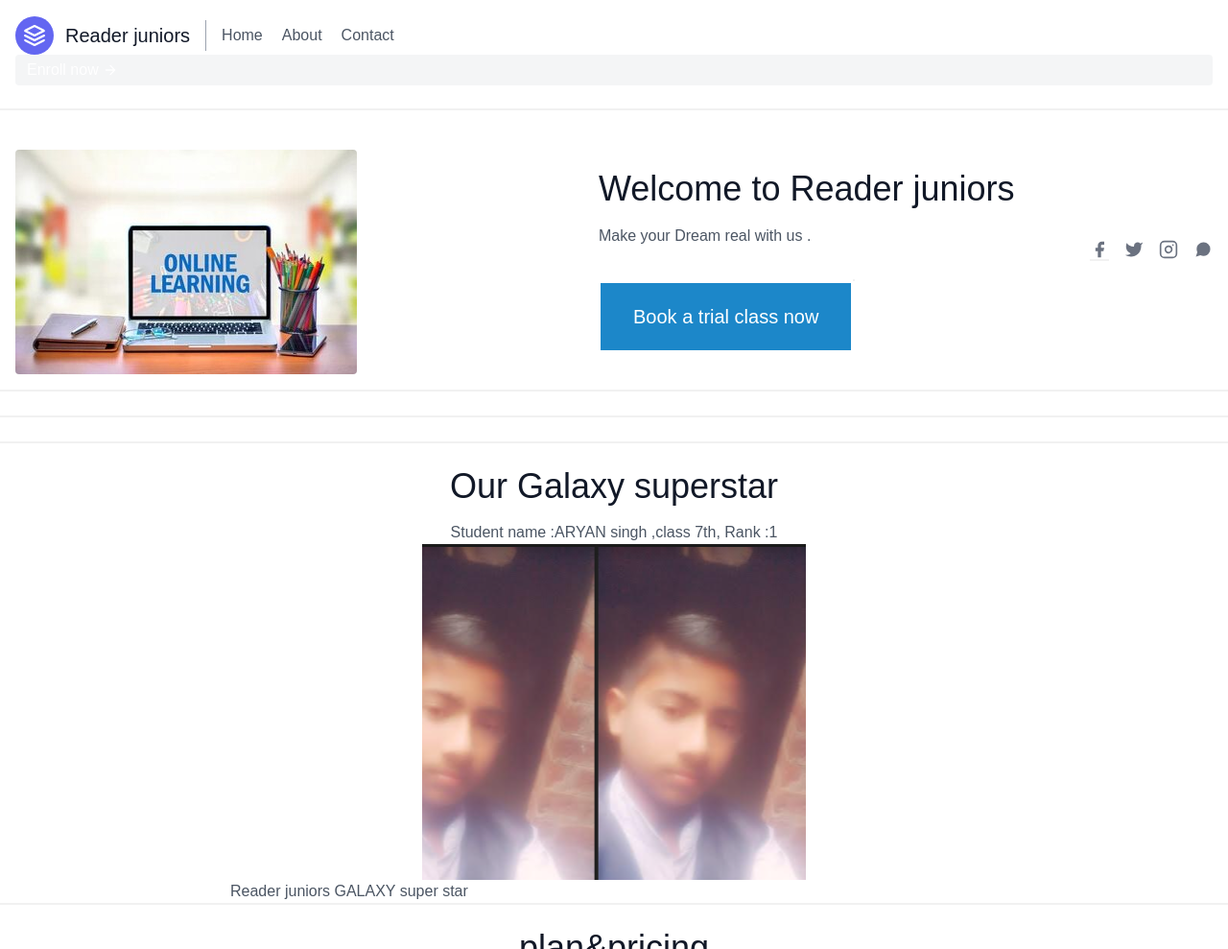
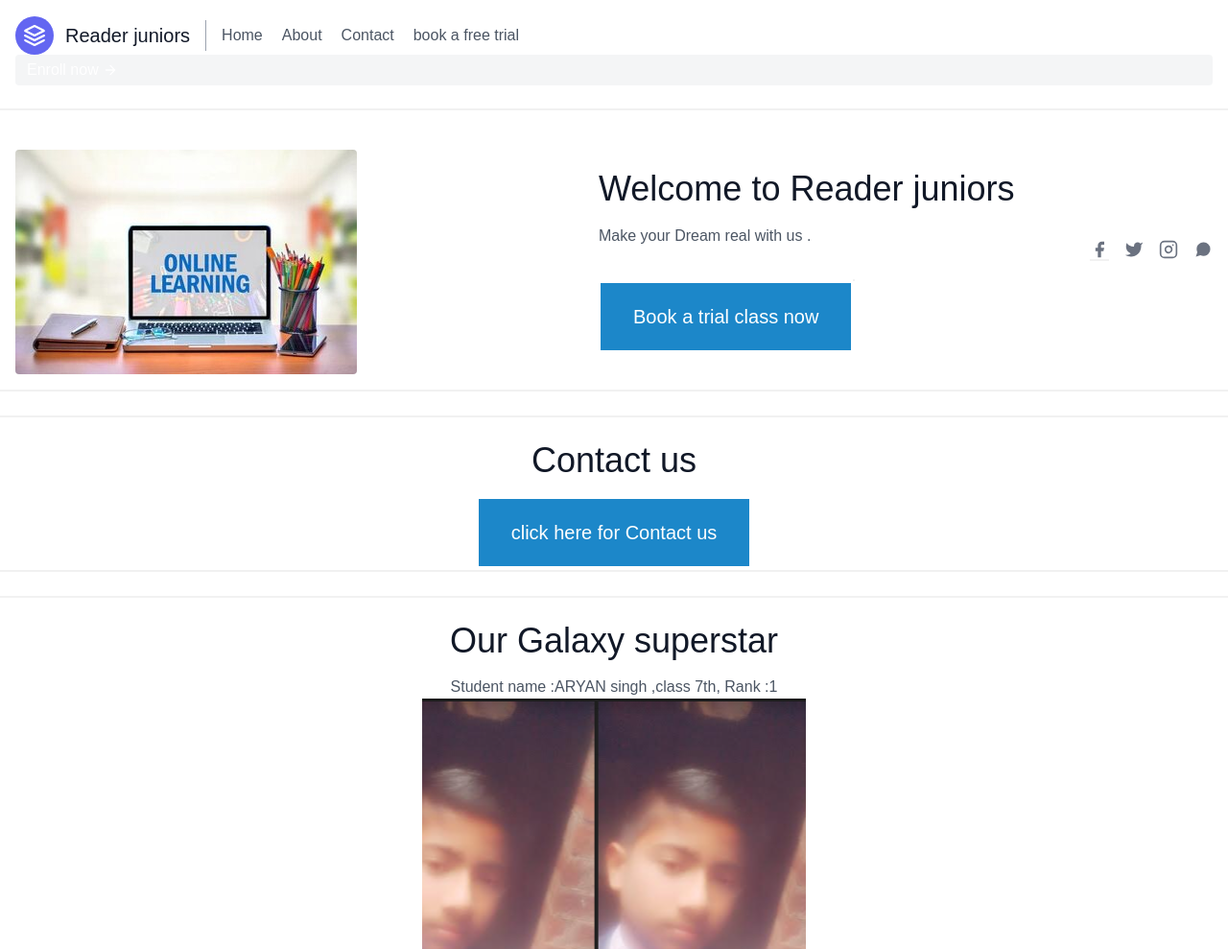
Before and after one commit to Ishaansingh/Readerjuniors, a plain HTML site: page Index.html in a window 1280 px wide. Shown: the part 111-1100 px from the top of the page at 96% size. Drawn offline with nearby package versions, Linux system fonts and the light colour scheme.

Commit message:
Add files via upload

```diff
--- a/Index.html
+++ b/Index.html
@@ -146,10 +146,8 @@ hr {
               <nav class="md:mr-auto md:ml-4 md:py-1 md:pl-4 md:border-l md:border-gray-400	flex flex-wrap items-center text-base justify-center">
                 <a href="/"class="mr-5 hover:text-gray-900">Home</a>
                 <a href="/"class="mr-5 hover:text-gray-900">About</a>
-
-                <a href="/" class="Contact">Contact</a>
-
-
+                <a href="/" class="mr-5 hover:text-gray-900">Contact</a>
+                <a href="/" class="mr-5 hover:text-gray-900">book a free trial </a>
               </nav>
               <button class="inline-flex items-center bg-gray-100 border-0 py-1 px-3 focus:outline-none hover:bg-gray-200 rounded text-base mt-4 md:mt-0">Enroll now
                 <svg fill="none" stroke="currentColor" stroke-linecap="round" stroke-linejoin="round" stroke-width="2" class="w-4 h-4 ml-1" viewBox="0 0 24 24">
@@ -228,7 +226,19 @@ hr {
 
       <hr>
       <hr>
+  <body>
+    <h1 class="title-font sm:text-4xl text-3xl mb-4 font-medium text-gray-900">Contact us
+      <br class="hidden lg:inline-block">
+       </h1>
 
+
+       <a href="https://docs.google.com/forms/d/e/1FAIpQLSffbt4LucQBj-lHdHl13vO5bbEhWhiycHNx96g9OlVOuJGU4w/viewform?usp=pp_url" class="button">click here for Contact us</a>
+      </body>
+    </html>
+    <hr>
+  </div>
+</div>
+</body>
 </html>
 <hr>
 <h1 class="title-font sm:text-4xl text-3xl mb-4 font-medium text-gray-900">Our Galaxy superstar
@@ -360,5 +370,6 @@ Rs.700
     <br>
 
 
+
   </body>
 </html>
```
